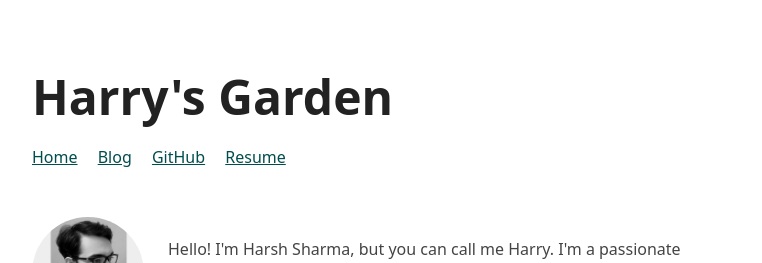
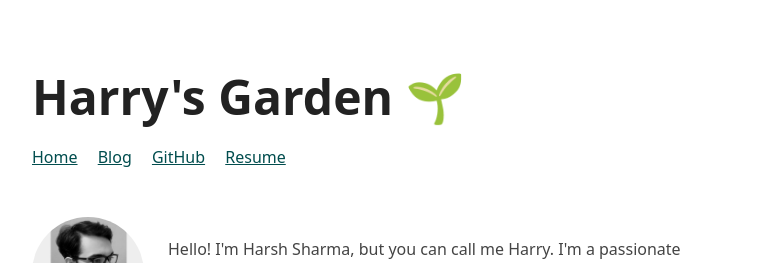
Before and after one commit to harshsharma1506/harshsharma1506.github.io, a Jekyll site: the page built from index.md, in a window 1280 px wide. Shown: the top 263 px of the page, without its empty margins (258-1020 px from the left). Built offline with Jekyll 4.4.1, drawn with Linux system fonts in a browser that asks for light colours; our own code applies the rules of GitHub Pages for plain Markdown files.

```diff
--- a/_config.yml
+++ b/_config.yml
@@ -8,7 +8,7 @@
 url: https://harshsharma1506.github.io
 
 # for header and meta tags
-title: Harry's Garden
+title: Harry's Garden 🌱
 description: Welcome to my digital garden, I will post blogs about tech, ERP and literature
 
 # set external to true if linking outside your website
```
